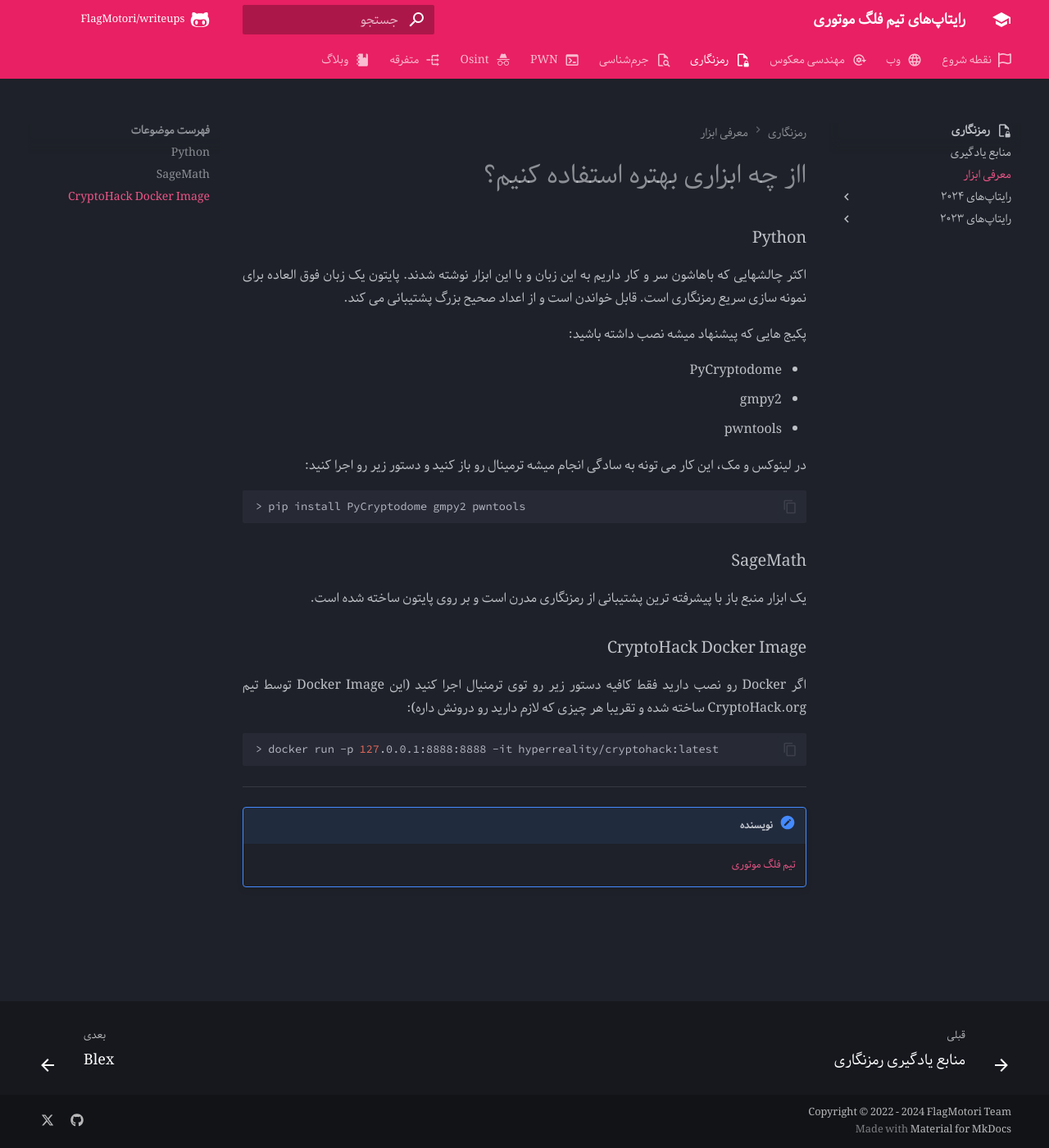
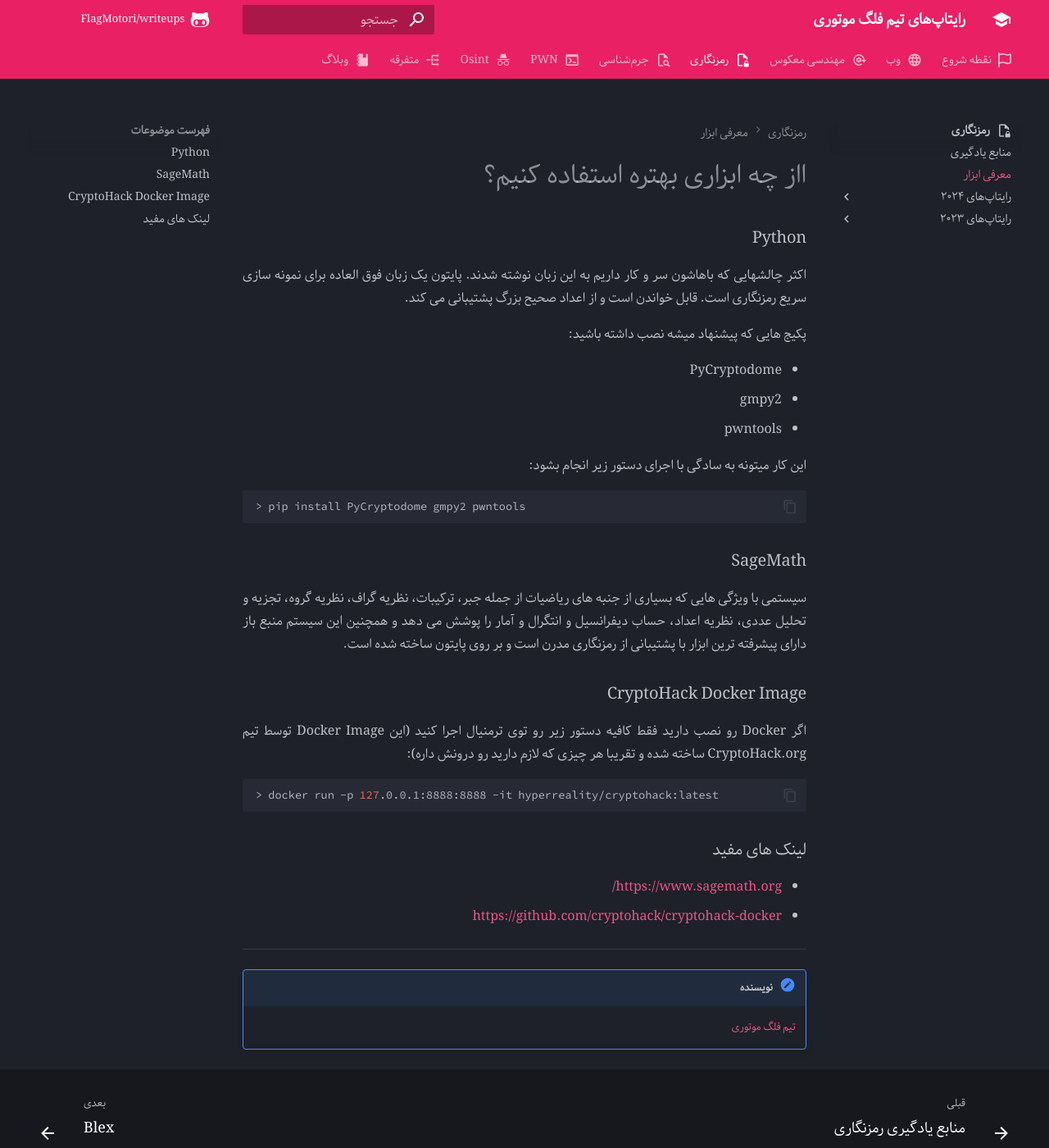
Before and after one commit to FlagMotori/writeups, an MkDocs documentation site: the page built from docs/crypto/Tools/index.md, in a window 1280 px wide and 1400 px high. Shown: the whole window at 82% size. Built offline with MkDocs 1.6.1 and Material for MkDocs 9.7.7, drawn with Linux system fonts in a browser that asks for light colours; comment, search, counter and statistics services are not loaded.

Commit message:
sources and tools

````diff
--- a/docs/crypto/Tools/index.md
+++ b/docs/crypto/Tools/index.md
@@ -1,7 +1,7 @@
 # ااز چه ابزاری بهتره استفاده کنیم؟
 
 ### Python
-اکثر چالشهایی که باهاشون سر و کار داریم به این زبان و با این ابزار نوشته شدند.
+اکثر چالشهایی که باهاشون سر و کار داریم به این زبان نوشته شدند.
 پایتون یک زبان فوق العاده برای نمونه سازی سریع رمزنگاری است. قابل خواندن است و از اعداد صحیح بزرگ پشتیبانی می کند.
 
 پکیج هایی که پیشنهاد میشه نصب داشته باشید:
@@ -10,14 +10,15 @@
 - gmpy2
 - pwntools
 
-در لینوکس و مک، این کار می تونه به سادگی انجام میشه ترمینال رو باز کنید و دستور زیر رو اجرا کنید:
+این کار میتونه به سادگی با اجرای دستور زیر انجام بشود:
 
 ```bash
 > pip install PyCryptodome gmpy2 pwntools
 ```
 
 ### SageMath
- یک ابزار منبع باز با پیشرفته ترین پشتیبانی از رمزنگاری مدرن است و بر روی پایتون ساخته شده است.
+ سیستمی با ویژگی هایی که بسیاری از جنبه های ریاضیات از جمله جبر، ترکیبات، نظریه گراف، نظریه گروه، تجزیه و تحلیل عددی، نظریه اعداد، حساب دیفرانسیل و انتگرال و آمار را پوشش می دهد
+ و همچنین این سیستم منبع باز دارای پیشرفته ترین ابزار با پشتیبانی از رمزنگاری مدرن است و بر روی پایتون ساخته شده است.
 
 ### CryptoHack Docker Image
 
@@ -27,6 +28,11 @@
 > docker run -p 127.0.0.1:8888:8888 -it hyperreality/cryptohack:latest
 ```
 
+### لینک های مفید
+
+- <a target="_blank" href="https://www.sagemath.org/">https://www.sagemath.org/</a>
+- <a target="_blank" href="https://github.com/cryptohack/cryptohack-docker">https://github.com/cryptohack/cryptohack-docker</a>
+
 
 ---
 
--- a/mkdocs.yml
+++ b/mkdocs.yml
@@ -52,12 +52,12 @@ plugins:
       tags_file: tags.md
   - minify:
       minify_html: true
-#   - git-revision-date-localized:
-#       type: timeago
-#       timezone: Asia/Tehran
-#       locale: fa
-#       fallback_to_build_date: false
-#       enable_creation_date: true
+  - git-revision-date-localized:
+      type: timeago
+      timezone: Asia/Tehran
+      locale: fa
+      fallback_to_build_date: false
+      enable_creation_date: true
   - blog
   #- mk2pdf-export
   #- page-to-pdf
````
